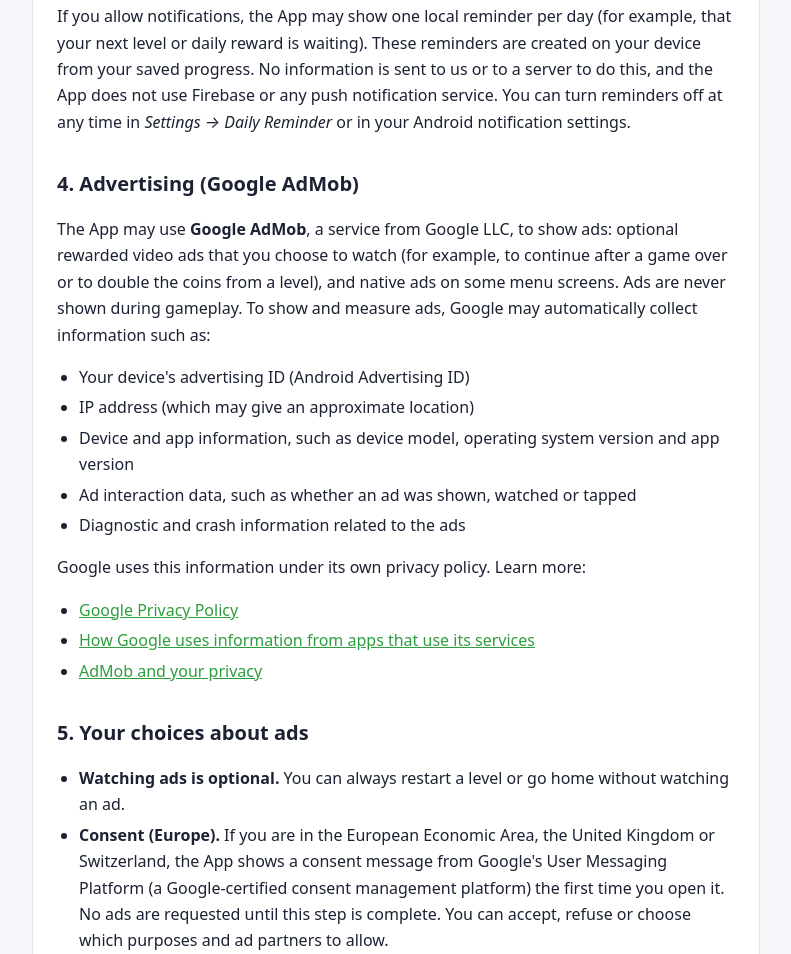
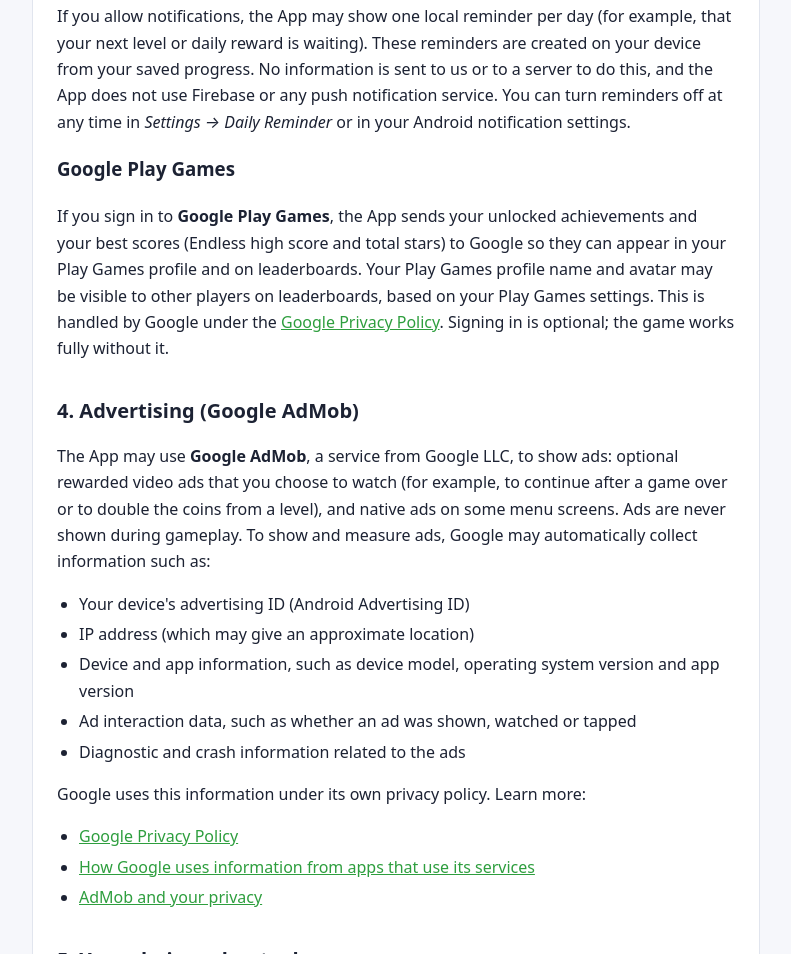
Before and after one commit to connecttodroidstack/Snake-Retro-Game, a plain HTML site: page privacy-policy.html in a window 1280 px wide. Shown: the part 1005-1959 px from the top of the page, without its empty margins (244-1035 px from the left). Drawn offline with Linux system fonts and the light colour scheme.

Commit message:
Update privacy-policy.html

```diff
--- a/privacy-policy.html
+++ b/privacy-policy.html
@@ -45,6 +45,14 @@
       information is sent to us or to a server to do this, and the App does not use Firebase or any push
       notification service. You can turn reminders off at any time in <em>Settings &rarr; Daily Reminder</em> or in
       your Android notification settings.</p>
+
+    <h3>Google Play Games</h3>
+    <p>If you sign in to <strong>Google Play Games</strong>, the App sends your unlocked achievements and your best
+      scores (Endless high score and total stars) to Google so they can appear in your Play Games profile and on
+      leaderboards. Your Play Games profile name and avatar may be visible to other players on leaderboards, based
+      on your Play Games settings. This is handled by Google under the
+      <a href="https://policies.google.com/privacy">Google Privacy Policy</a>. Signing in is optional; the game
+      works fully without it.</p>
 
     <h2>4. Advertising (Google AdMob)</h2>
     <p>The App may use <strong>Google AdMob</strong>, a service from Google LLC, to show ads: optional rewarded video
```
